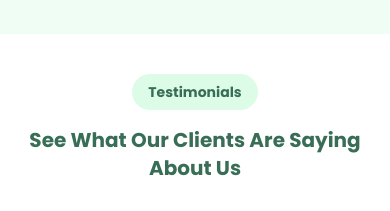
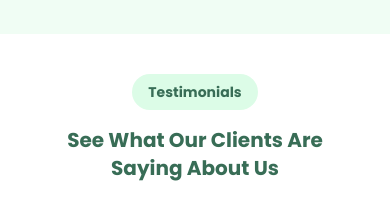
Before and after one commit to abitechcoder/b-meson-web, an Astro site: page / in a window 390 px wide. Shown: the part 5440-5651 px from the top of the page. Built offline with nearby package versions, Linux system fonts and the light colour scheme; Astro itself is replaced by a stand-in of ours; a script that the page names is missing.

```diff
--- a/src/components/Testimonials.astro
+++ b/src/components/Testimonials.astro
@@ -19,7 +19,7 @@
       Testimonials
     </div>
     <h2
-      class="text-primary text-center font-bold text-xl lg:text-4xl font-poppins mb-8"
+      class="text-primary text-center w-4/5 mx-auto md:w-full font-bold text-xl lg:text-4xl font-poppins mb-8"
     >
       See What Our Clients Are Saying About Us
     </h2>
```
